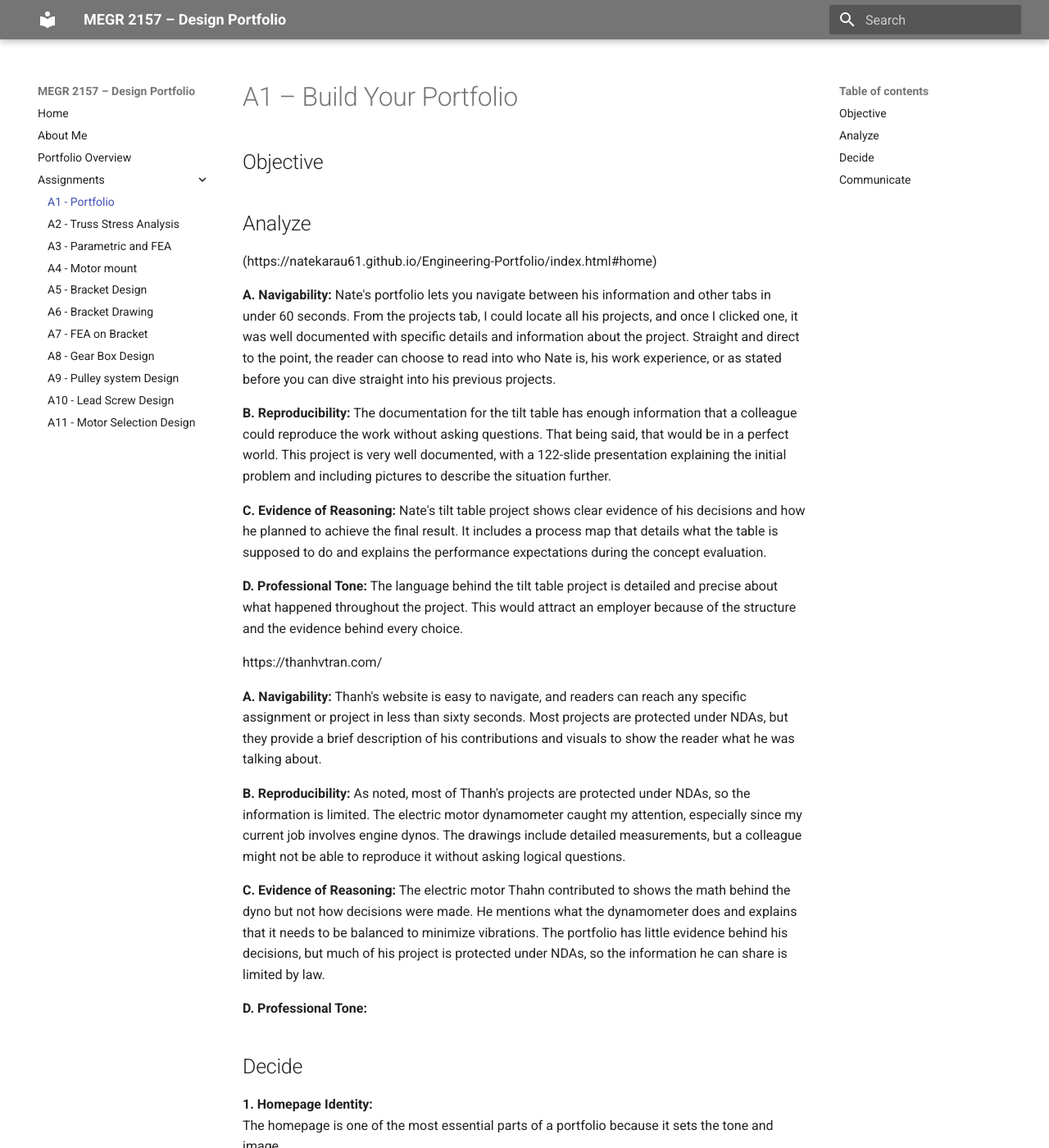
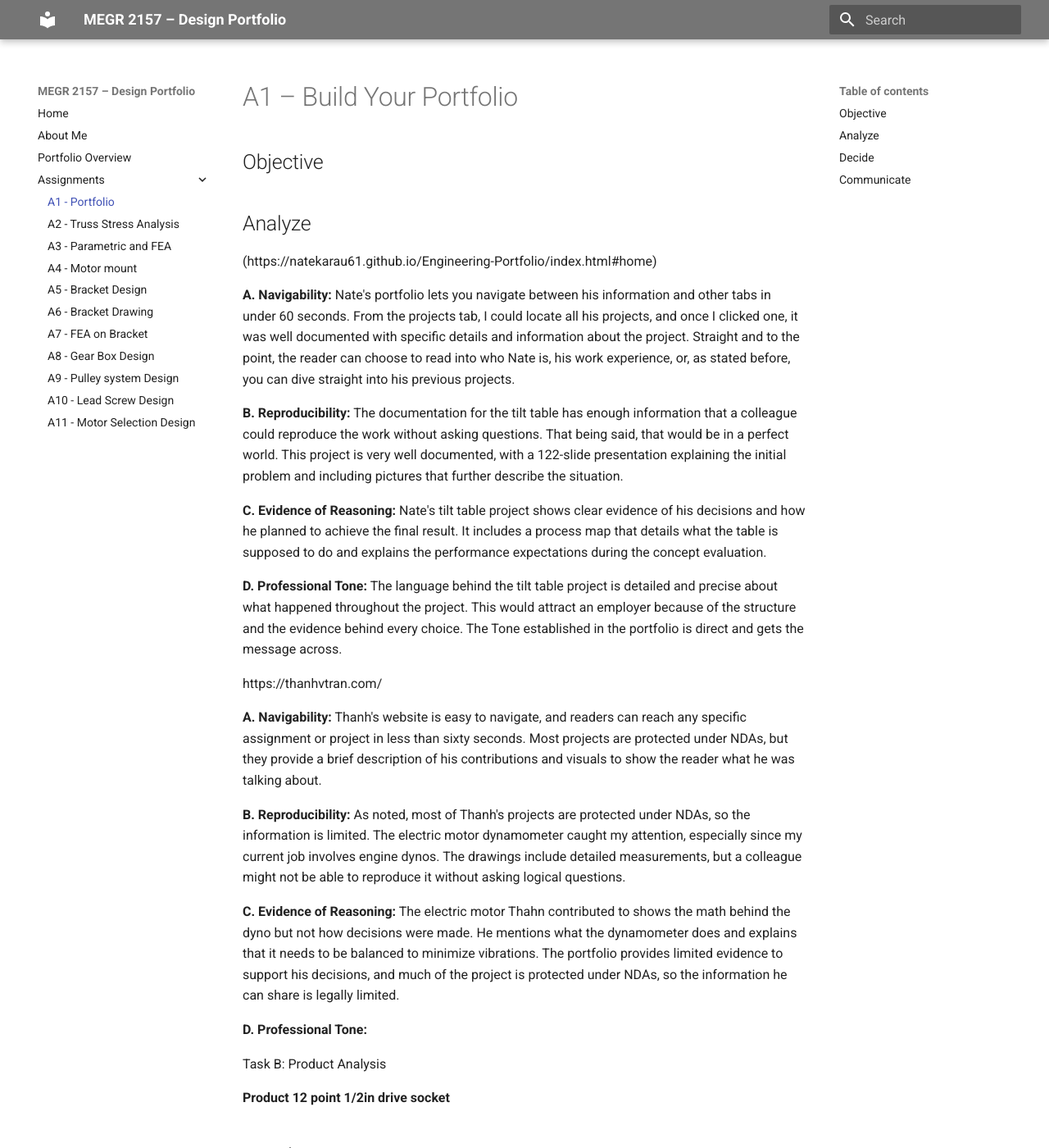
Before and after one commit to JHernPR/MEGR-2157-portfolio, an MkDocs documentation site: the page built from docs/assignments/A01/index.md, in a window 1280 px wide and 1400 px high. Shown: the whole window at 82% size. Built offline with MkDocs 1.6.1 and Material for MkDocs 9.7.7, drawn with Linux system fonts in a browser that asks for light colours; some of the changed text lies outside the part shown.

Commit message:
Update index.md

```diff
--- a/docs/assignments/A01/index.md
+++ b/docs/assignments/A01/index.md
@@ -7,16 +7,16 @@
 (https://natekarau61.github.io/Engineering-Portfolio/index.html#home)
 
 **A. Navigability:**
-Nate's portfolio lets you navigate between his information and other tabs in under 60 seconds. From the projects tab, I could locate all his projects, and once I clicked one, it was well documented with specific details and information about the project. Straight and direct to the point, the reader can choose to read into who Nate is, his work experience, or as stated before you can dive straight into his previous projects.
+Nate's portfolio lets you navigate between his information and other tabs in under 60 seconds. From the projects tab, I could locate all his projects, and once I clicked one, it was well documented with specific details and information about the project. Straight and to the point, the reader can choose to read into who Nate is, his work experience, or, as stated before, you can dive straight into his previous projects.
 
 **B. Reproducibility:**
-The documentation for the tilt table has enough information that a colleague could reproduce the work without asking questions. That being said, that would be in a perfect world. This project is very well documented, with a 122-slide presentation explaining the initial problem and including pictures to describe the situation further.
+The documentation for the tilt table has enough information that a colleague could reproduce the work without asking questions. That being said, that would be in a perfect world. This project is very well documented, with a 122-slide presentation explaining the initial problem and including pictures that further describe the situation.
 
 **C. Evidence of Reasoning:**
 Nate's tilt table project shows clear evidence of his decisions and how he planned to achieve the final result. It includes a process map that details what the table is supposed to do and explains the performance expectations during the concept evaluation.
 
 **D. Professional Tone:**
-The language behind the tilt table project is detailed and precise about what happened throughout the project. This would attract an employer because of the structure and the evidence behind every choice.
+The language behind the tilt table project is detailed and precise about what happened throughout the project. This would attract an employer because of the structure and the evidence behind every choice. The Tone established in the portfolio is direct and gets the message across.
 
 https://thanhvtran.com/
 
@@ -27,19 +27,25 @@ Thanh's website is easy to navigate, and readers can reach any specific assignme
 As noted, most of Thanh's projects are protected under NDAs, so the information is limited. The electric motor dynamometer caught my attention, especially since my current job involves engine dynos. The drawings include detailed measurements, but a colleague might not be able to reproduce it without asking logical questions.
 
 **C. Evidence of Reasoning:**
-The electric motor Thahn contributed to shows the math behind the dyno but not how decisions were made. He mentions what the dynamometer does and explains that it needs to be balanced to minimize vibrations. The portfolio has little evidence behind his decisions, but much of his project is protected under NDAs, so the information he can share is limited by law.
+The electric motor Thahn contributed to shows the math behind the dyno but not how decisions were made. He mentions what the dynamometer does and explains that it needs to be balanced to minimize vibrations. The portfolio provides limited evidence to support his decisions, and much of the project is protected under NDAs, so the information he can share is legally limited.
 
 **D. Professional Tone:**
 
+
+Task B: Product Analysis
+
+**Product 12 point 1/2in drive socket**
+
+
 ## Decide
 **1. Homepage Identity:**
-The homepage is one of the most essential parts of a portfolio because it sets the tone and image.
+The homepage is one of the most essential parts of a portfolio because it sets the tone and image. It should include links that guide visitors to projects, previous work experience, a resume, contact information, and other items tailored to the portfolio's field. Adding pictures and a name on the initial page is crucial as well because it instantly shows who the page is about.
 
 
 **2.Intentional customization**
-One intentional customization I changed was the assignment name tabs. The reasoning was so anyone who opens my portfolio can see what each project is, instead of just seeing A1 or A11. I decided to add the names to each assignment; that way it is easier to manage from project to project.
+One intentional customization I changed was the assignment name tabs. The reasoning was so anyone who opens my portfolio can see what each project is, instead of just seeing A1 or A11. I added names to each assignment to make it easier to manage from project to project.
 
 **3. Documentation Standard**
 
-I've done my best to ensure all material and data are accurate, including calculations, research, schematics, and drawings, and I've held them to a standard that reflects honesty, legitimacy, and realism in every decision.
+I ensure all material and data are accurate, including calculations, research, schematics, and drawings, and I hold them to a standard that reflects honesty, legitimacy, and realism in every decision.
 ## Communicate
```
